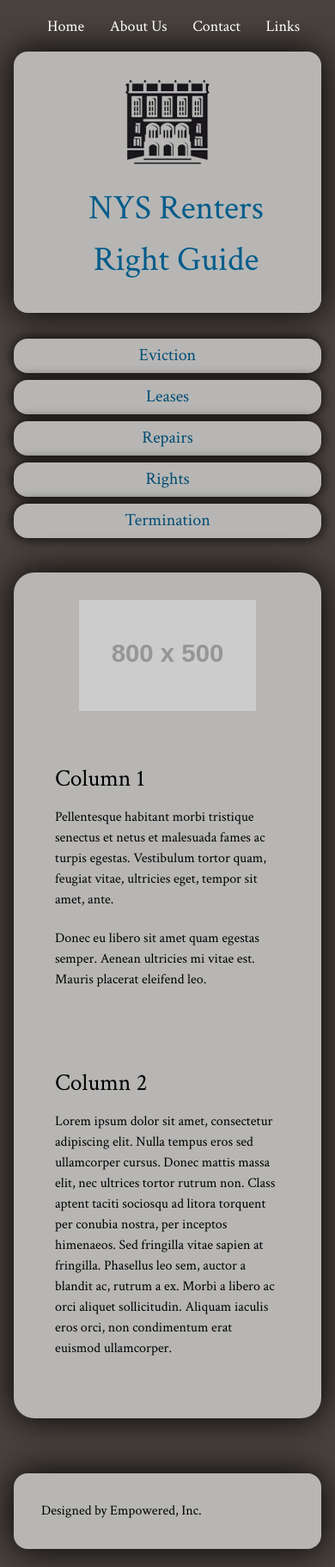
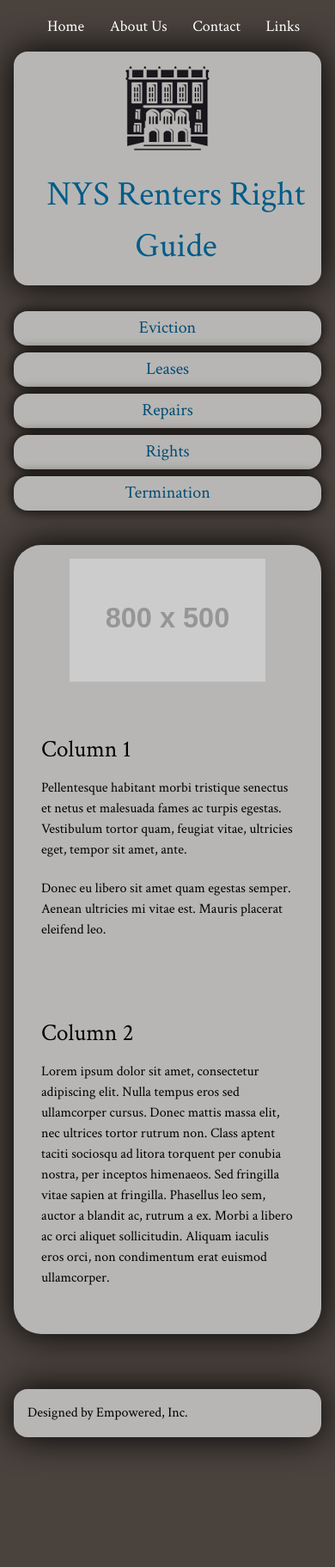
Before and after one commit to iinf362/team2, a Jekyll site: the page built from index.html, in a window 390 px wide. Shown: the whole page at 86% size. Built offline with Jekyll 4.4.1, drawn with Linux system fonts in a browser that asks for light colours; after the commit the page ends 1693 px from its top, so only the background shows below that.

Commit message:
Update style.css

```diff
--- a/css/style.css
+++ b/css/style.css
@@ -158,6 +158,14 @@ small, .font_small {font-size: 0.833em;}
 	padding: 2em;
 }
 
+@media(max-width:500px)
+{
+	.block{
+		padding: 1em;
+	}
+
+}
+
 .nav {
 	list-style: none;
 	padding: 0 0 0;
@@ -204,13 +212,9 @@ small, .font_small {font-size: 0.833em;}
 
 
 .main-block {
-	border-radius: 1.5em;
+	border-radius: 2em;
 }
 
-@media(max-width:500px)
-{
-	border-radius: 0.5em;
-}
 
 .footer-block {
 	margin: 30px auto 5px;
```
